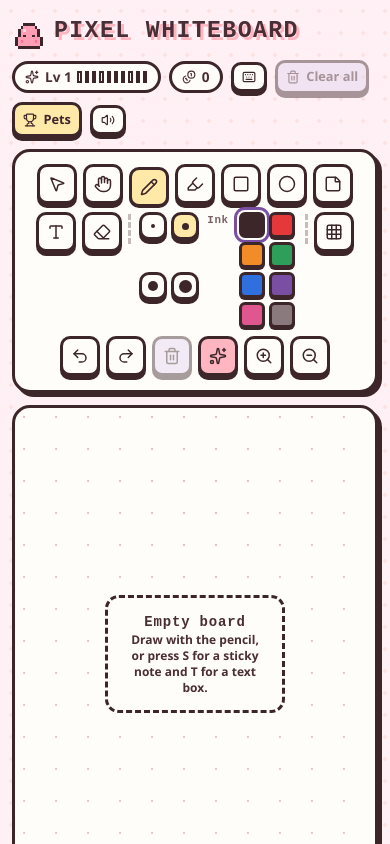
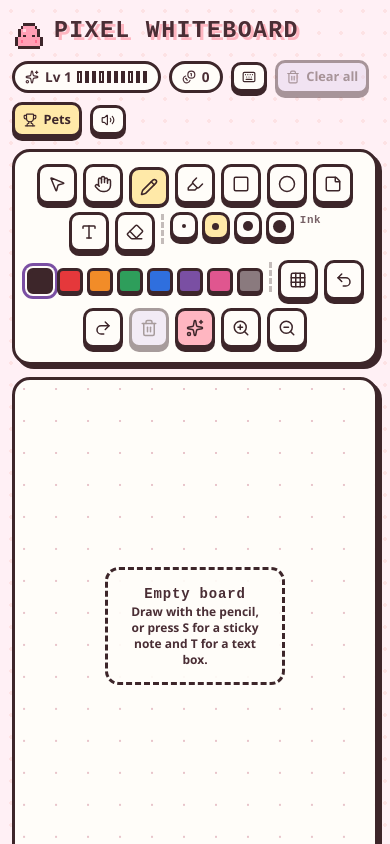
Before and after one commit to thuta122004/pixel-whiteboard, a React (Vite) app: page / in a window 390 px wide. Shown: the top 844 px of the page. Built offline with nearby package versions, Linux system fonts and the light colour scheme.

Commit message:
fix pen sizes in mobile

```diff
--- a/src/Pixelsmartwhiteboard.jsx
+++ b/src/Pixelsmartwhiteboard.jsx
@@ -293,7 +293,7 @@ html,body{margin:0}
 .wb-row{display:flex;align-items:center;gap:5px;flex-wrap:wrap}
 .wb-fs{min-width:2.6rem;text-align:center;padding:.1rem .3rem;font-size:.95rem;border-radius:8px}
 .pp-sel{filter:drop-shadow(0 0 0 #7A4FA3) drop-shadow(2px 2px 0 #7A4FA3)}
-@media (max-width:820px){.wb-sep{width:0;height:30px;border-top:0;border-left:3px dashed rgba(61,38,42,.3)}.wb-app{grid-template-columns:1fr;grid-template-rows:auto auto 70vh auto;height:auto}.wb-tools{display:flex;flex-wrap:wrap}}
+@media (max-width:820px){.wb-sep{width:0;height:30px;border-top:0;border-left:3px dashed rgba(61,38,42,.3)}.wb-app{grid-template-columns:1fr;grid-template-rows:auto auto 70vh auto;height:auto}.wb-tools{display:flex;flex-wrap:wrap}.wb-pen-sizes{padding-top:0.5rem;}}
 `;
 
 /* ───────── constants & helpers ───────── */
@@ -1696,7 +1696,7 @@ function Whiteboard() {
             <div
               className="flex flex-wrap gap-1 justify-center"
               style={{
-                maxWidth: 64,
+                maxWidth: "none",
                 gridColumn: "1/-1",
                 justifySelf: "center",
               }}
@@ -1737,8 +1737,8 @@ function Whiteboard() {
             {inkTool ? "Ink" : "Fill"}
           </p>
           <div
-            className="flex flex-wrap gap-1 justify-center"
-            style={{ maxWidth: 64, gridColumn: "1/-1", justifySelf: "center" }}
+            className="flex flex-wrap gap-1 justify-center wb-pen-sizes"
+            style={{ maxWidth: "none", gridColumn: "1/-1", justifySelf: "center" }}
           >
             {(inkTool ? INK : FILL).map((c, i) => (
               <button
```
